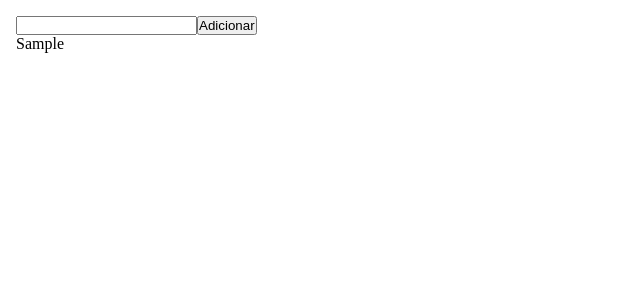
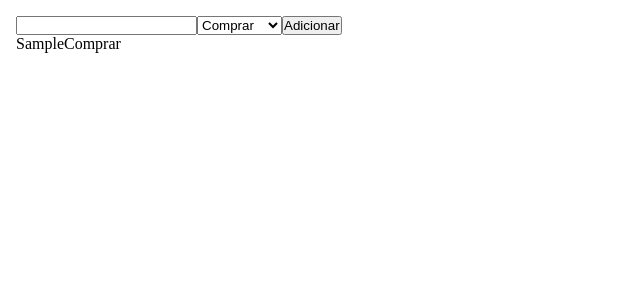
Before and after one commit to diegonacif/listado-e-comprado, a React (Vite) app: page / in a window 1280 px wide. Both pictures are taken after typing "Sample" into the empty fields and a click on the button "Adicionar". Shown: the top 300 px of the page, without its empty margins (0-640 px from the left). Built offline with nearby package versions, Linux system fonts and the light colour scheme.

Commit message:
feat: add uuid to object list

```diff
--- a/package.json
+++ b/package.json
@@ -11,7 +11,8 @@
   "dependencies": {
     "react": "^18.2.0",
     "react-dom": "^18.2.0",
-    "sass": "^1.58.3"
+    "sass": "^1.58.3",
+    "uuid": "^9.0.0"
   },
   "devDependencies": {
     "@types/react": "^18.0.27",
--- a/src/App.jsx
+++ b/src/App.jsx
@@ -1,24 +1,36 @@
 import { useState } from 'react';
+import { v4 as uuidv4 } from 'uuid';
 import './css/App.scss';
 
 export const App = () => {
   const [data, setData] = useState([]);
   const [input, setInput] = useState('');
+  const [status, setStatus] = useState('Comprar');
 
   function handleAddProduct() {
-    setData(current => [...current, input]);
+    setData(current => [...current, { text: input, status: status, id: uuidv4() }]);
     setInput('');
+    setStatus('Comprar');
   }
 
-  console.log(data)
+  console.log(data);
 
   return (
     <div className="App">
       <input type="text" value={input} onChange={(e) => setInput(e.target.value)} />
+      <select name="status" id="status" value={status} onChange={(e) => setStatus(e.target.value)}>
+        <option value="Comprar">Comprar</option>
+        <option value="Comprado">Comprado</option>
+      </select>
       <button onClick={() => handleAddProduct()}>Adicionar</button>
       {
         data.map((data) => {
-          return <p>{data}</p>
+          return (
+            <div key={data.id}>
+              <span>{data.text}</span>
+              <span>{data.status}</span>
+            </div>
+          )
         })
       }
     </div>
```
Also changed, not shown: 1 other file (tests, documents, lock files or other folders).
